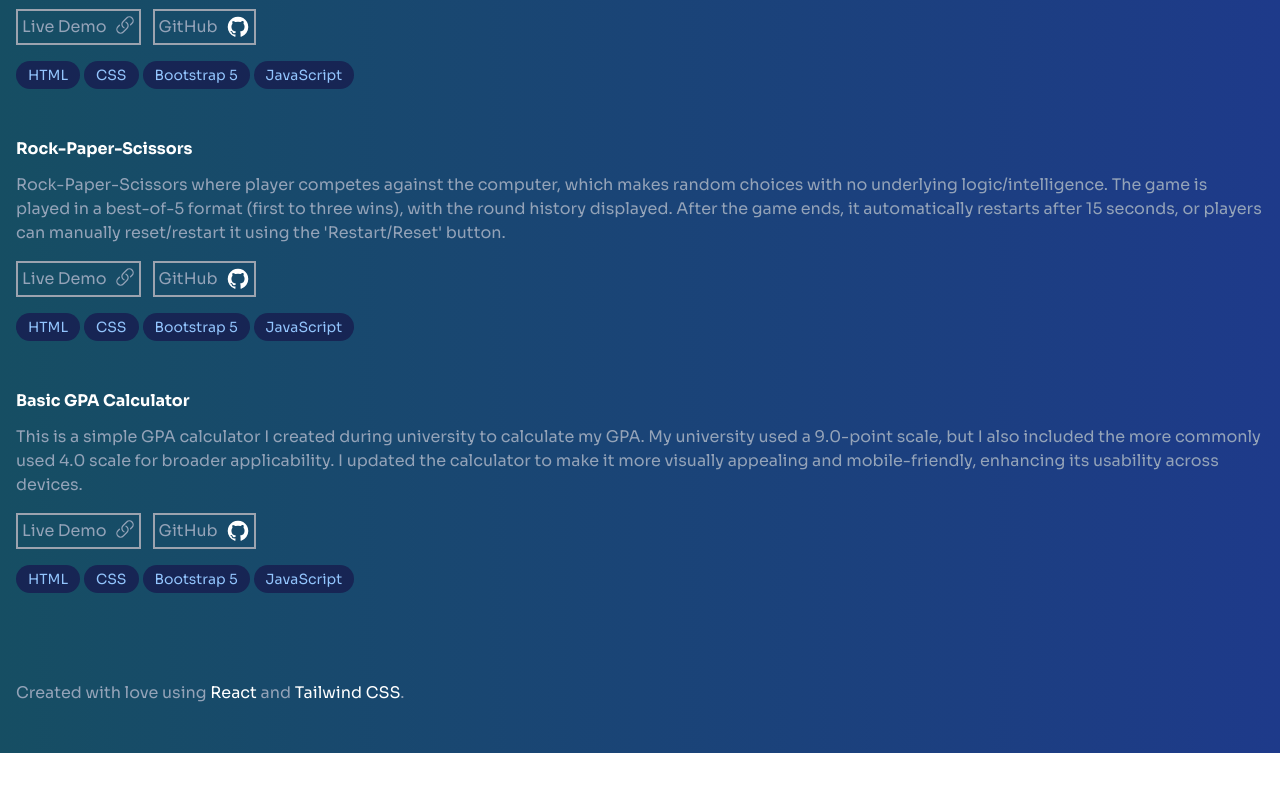
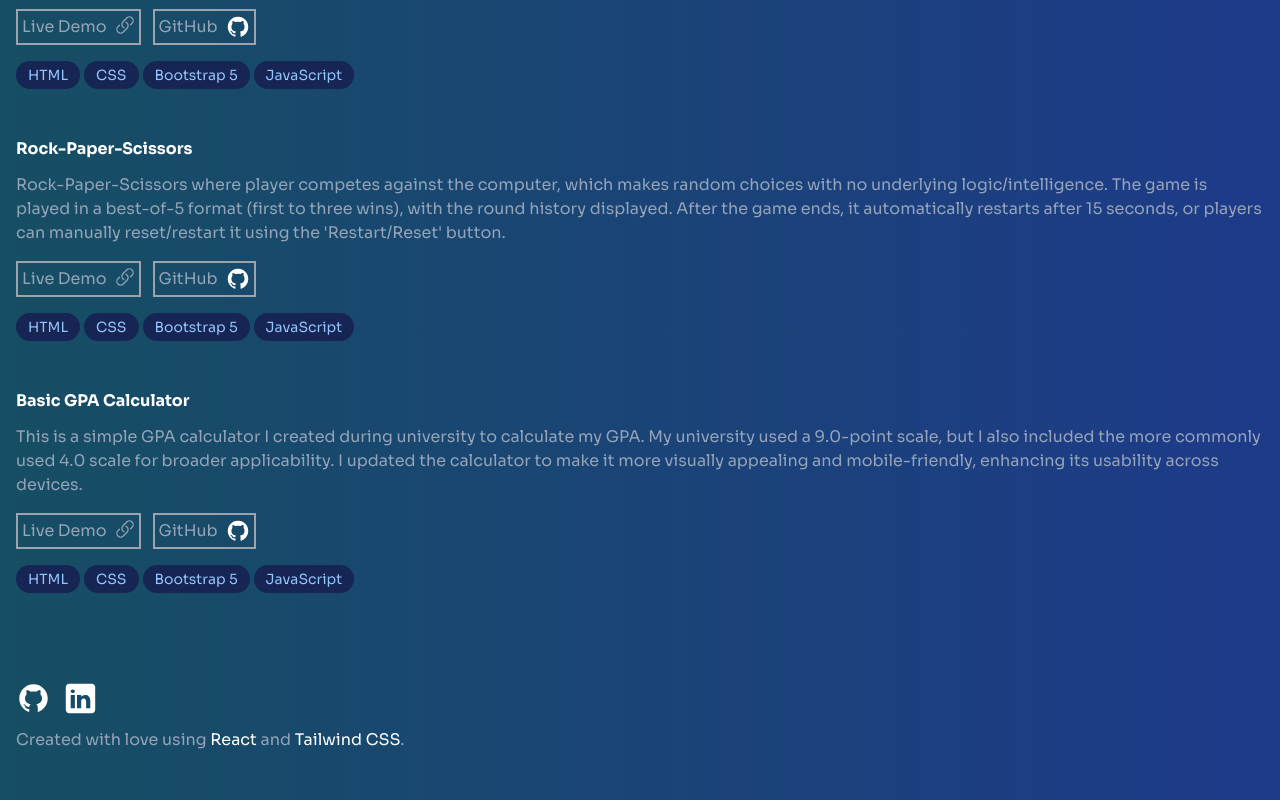
Before and after one commit to haoyiwu-1/haoyiwu-1.github.io, a React (Vite) app: page / in a window 1280 px wide. Shown: the part 1957-2757 px from the top of the page. Before the commit the page ends 2710 px from the top, so only its background shows below. Built offline with nearby package versions, Linux system fonts and the light colour scheme; a web font is replaced by a local one.

Commit message:
Add GitHub and LinkedIn links to footer

```diff
--- a/src/App.jsx
+++ b/src/App.jsx
@@ -202,7 +202,32 @@
         </div>
       </div>
       <div className="flex flex-col items-center py-8">
-        <footer className="section text-white text-xs sm:text-sm max-w-sm">
+        <footer className="section text-white text-xs sm:text-sm max-w-sm space-y-3">
+          <div className="flex flex-row space-x-3">
+            <a href="https://github.com/haoyiwu-1" target="_blank">
+              <svg
+                fill="#FFFFFF"
+                xmlns="http://www.w3.org/2000/svg"
+                viewBox="0 0 64 64"
+                width="35px"
+                height="35px"
+              >
+                <path d="M32 6C17.641 6 6 17.641 6 32c0 12.277 8.512 22.56 19.955 25.286-.592-.141-1.179-.299-1.755-.479V50.85c0 0-.975.325-2.275.325-3.637 0-5.148-3.245-5.525-4.875-.229-.993-.827-1.934-1.469-2.509-.767-.684-1.126-.686-1.131-.92-.01-.491.658-.471.975-.471 1.625 0 2.857 1.729 3.429 2.623 1.417 2.207 2.938 2.577 3.721 2.577.975 0 1.817-.146 2.397-.426.268-1.888 1.108-3.57 2.478-4.774-6.097-1.219-10.4-4.716-10.4-10.4 0-2.928 1.175-5.619 3.133-7.792C19.333 23.641 19 22.494 19 20.625c0-1.235.086-2.751.65-4.225 0 0 3.708.026 7.205 3.338C28.469 19.268 30.196 19 32 19s3.531.268 5.145.738c3.497-3.312 7.205-3.338 7.205-3.338.567 1.474.65 2.99.65 4.225 0 2.015-.268 3.19-.432 3.697C46.466 26.475 47.6 29.124 47.6 32c0 5.684-4.303 9.181-10.4 10.4 1.628 1.43 2.6 3.513 2.6 5.85v8.557c-.576.181-1.162.338-1.755.479C49.488 54.56 58 44.277 58 32 58 17.641 46.359 6 32 6zM33.813 57.93C33.214 57.972 32.61 58 32 58 32.61 58 33.213 57.971 33.813 57.93zM37.786 57.346c-1.164.265-2.357.451-3.575.554C35.429 57.797 36.622 57.61 37.786 57.346zM32 58c-.61 0-1.214-.028-1.813-.07C30.787 57.971 31.39 58 32 58zM29.788 57.9c-1.217-.103-2.411-.289-3.574-.554C27.378 57.61 28.571 57.797 29.788 57.9z" />
+              </svg>
+            </a>
+            <a href="https://www.linkedin.com/in/wenhao-wu-/" target="_blank">
+              <svg
+                fill="#FFFFFF"
+                xmlns="http://www.w3.org/2000/svg"
+                viewBox="0 0 50 50"
+                width="35px"
+                height="35px"
+              >
+                {" "}
+                <path d="M41,4H9C6.24,4,4,6.24,4,9v32c0,2.76,2.24,5,5,5h32c2.76,0,5-2.24,5-5V9C46,6.24,43.76,4,41,4z M17,20v19h-6V20H17z M11,14.47c0-1.4,1.2-2.47,3-2.47s2.93,1.07,3,2.47c0,1.4-1.12,2.53-3,2.53C12.2,17,11,15.87,11,14.47z M39,39h-6c0,0,0-9.26,0-10 c0-2-1-4-3.5-4.04h-0.08C27,24.96,26,27.02,26,29c0,0.91,0,10,0,10h-6V20h6v2.56c0,0,1.93-2.56,5.81-2.56 c3.97,0,7.19,2.73,7.19,8.26V39z" />
+              </svg>
+            </a>
+          </div>
           <p>
             Created with love using <span className="text-white">React</span>{" "}
             and <span className="text-white">Tailwind CSS</span>.
```
